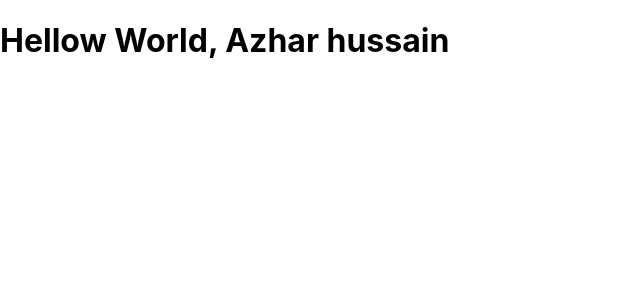
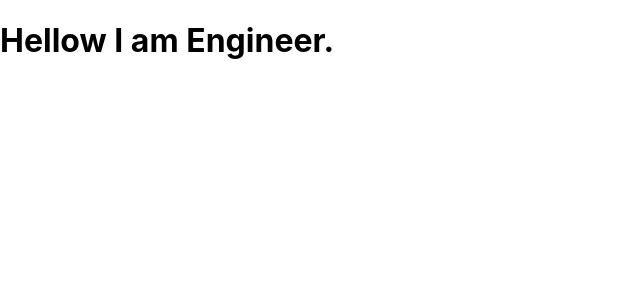
Before and after one commit to Azhar7909/reactBootCamp2020, a React (Create React App) app: page / in a window 1280 px wide. Shown: the top 300 px of the page, without its empty margins (0-640 px from the left). Built offline with nearby package versions, Linux system fonts and the light colour scheme.

Commit message:
App.js Updated

```diff
--- a/src/App.js
+++ b/src/App.js
@@ -5,7 +5,7 @@ function App() {
   return (
     <div>
       <h1>
-        Hellow World, Azhar hussain
+        Hellow I am Engineer.
       </h1>
     </div>
   );
```
